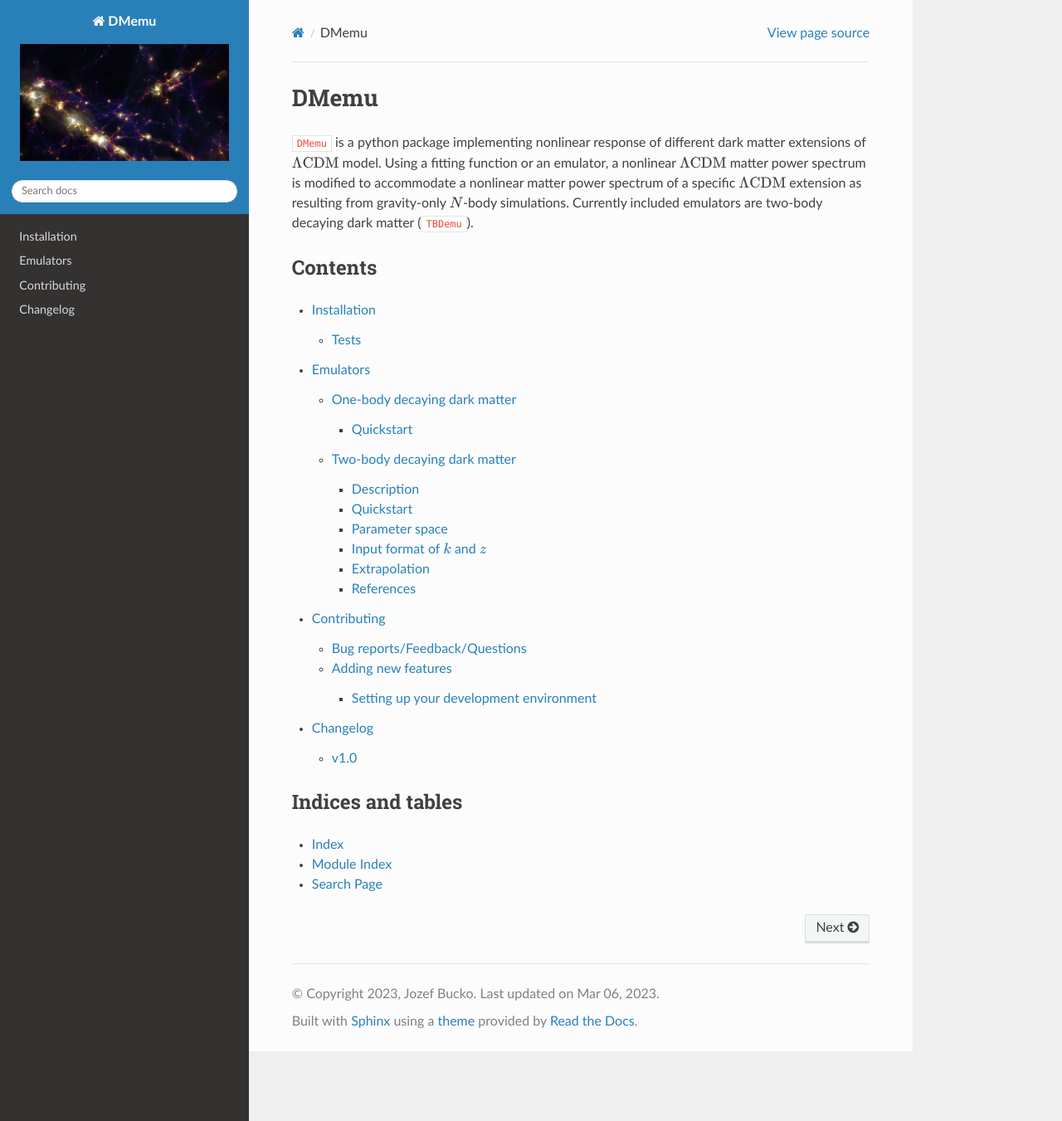
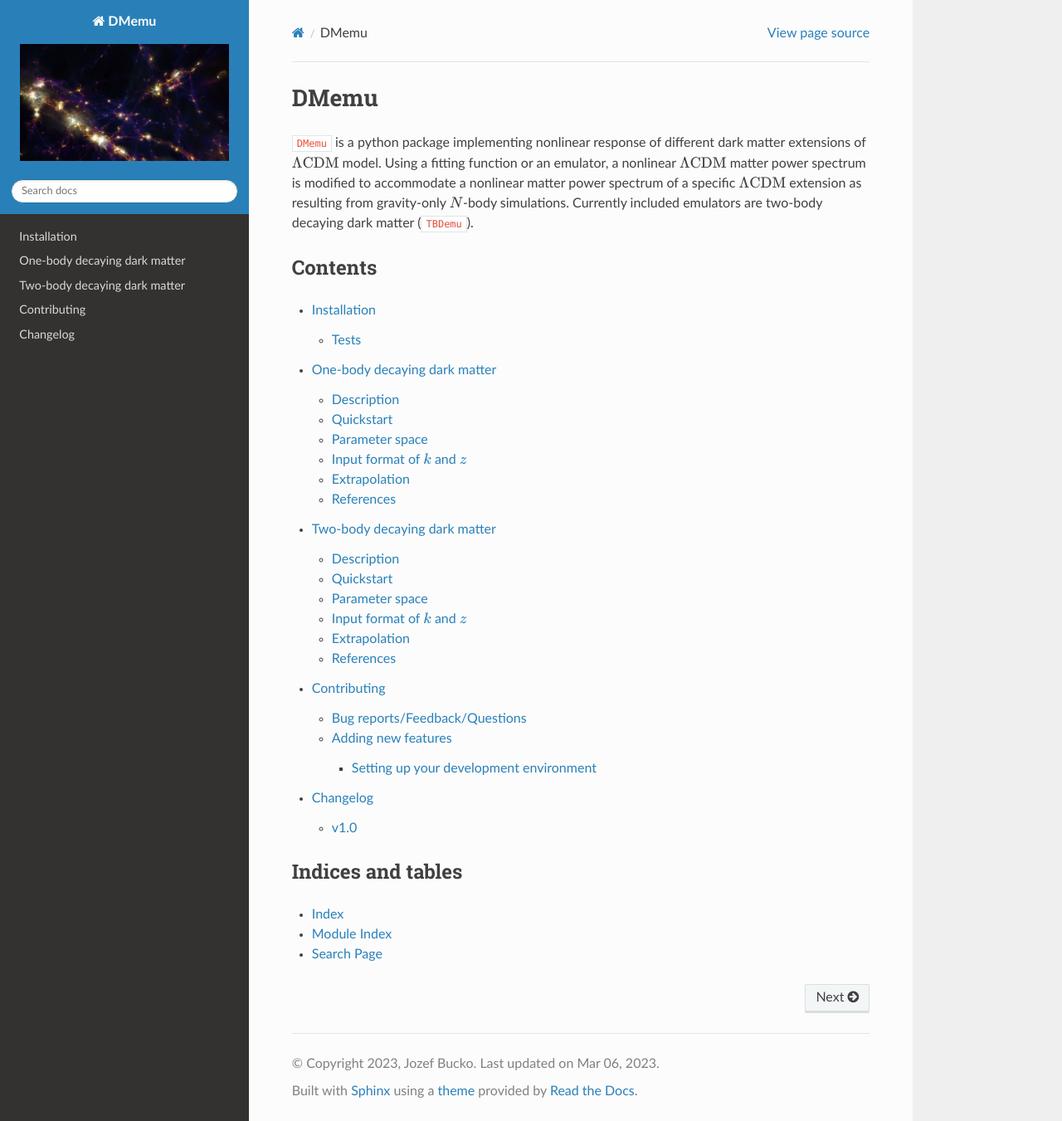
Before and after one commit to jbucko/DMemu, a Sphinx documentation site: the page built from docs/index.rst, in a window 1280 px wide and 1351 px high. Shown: the whole window at 83% size. Built offline with Sphinx 7.4.7 and the Read the Docs theme 2.0.0, drawn with Linux system fonts in a browser that asks for light colours; some of the changed lines change nothing that is shown.

Commit message:
docs reorg

```diff
--- a/docs/index.rst
+++ b/docs/index.rst
@@ -11,7 +11,8 @@ Contents
    :maxdepth: 3
 
    installation
-   emulators
+   one-body
+   two-body
    contributing
    changelog
 
--- /dev/null
+++ b/docs/one-body.rst
@@ -0,0 +1,118 @@
+=============================
+One-body decaying dark matter
+=============================
+
+Description
+^^^^^^^^^^^
+``OBDemu`` is an emulator implementing a fitting formulae predicting nonlinear matter power spectra in the presence of one-body decays within the dark sector. The decays are described by a decay rate :math:`\Gamma` (in 1/Gyr) and a fraction of decaying dark matter :math:`f` inside the total dark matter abundance: :math:`f=\Omega_{\rm m, decaying}/\Omega_{\rm m, total}`. The ``OBDemu`` emulator is built based on gravity-only :math:`N`-body simulations run by ``Pkdgrav3`` code [#]_. The emulator predicts
+
+.. math::
+
+    \mathcal{S}^{\Gamma,f}_{\rm DDM}(k,z) = P^{\Gamma,f}_{\rm DDM}(k,z)/P_{\Lambda \rm CDM}(k,z),
+
+
+thus a ratio of nonlinear matter power spectrum in the scenario including dark matter decays and (nonlinear) :math:`\Lambda \rm CDM` matter power spectrum. For more details and the specific shape of fitting functions, see Ref. [#]_.
+
+Quickstart
+^^^^^^^^^^
+
+.. code-block:: python3
+
+    import numpy as np
+    import DMemu
+    import matplotlib.pyplot as plt
+
+    # load emulator
+    emul = DMemu.OBDemu()
+
+    # predict suppressions between kmin and kmax for a single redshift
+    kmin = 1e-2 # h/Mpc
+    kmax = 12 # h/Mpc
+    ks = np.logspace(np.log10(kmin),np.log10(kmax),1000)
+    zs = 0.0
+    Omega_b = 0.049
+    Omega_m = 0.315
+    h = 0.67
+
+    for gamma_decay in [1/100,1/50,1/32]:
+        f = 1.0
+        pks = emul.predict(ks,zs,gamma_decay,f,Omega_b,Omega_m,h)
+        # plot
+        plt.semilogx(ks,pks,label = r'$\Gamma^{-1} = %.0f$ Gyr'%(1.0/gamma_decay))
+
+    plt.legend()
+    plt.xlabel('k [h/Mpc]')
+    plt.ylabel(r'$P_{\rm DDM}/P_{\Lambda \rm CDM}$')
+    plt.tight_layout()
+    plt.show()
+
+.. figure:: ../examples/obdemu_example.jpeg
+   :width: 65%
+
+Parameter space
+^^^^^^^^^^^^^^^
+The analytical fitting formulae can be easily and naturally extrapolated, however, their precision have been tested in the following domain:
+
+- decay rate: :math:`\Gamma \in [0,1/31.6]` Gyr :math:`^{-1}`
+- fraction of 1bDDM: :math:`f \in [0,1]`
+- scales: :math:`k < 10` 1/Mpc
+- redshifts: :math:`z < 1.0`
+- baryonic abundance :math:`\omega_b \in [0.019,0.026]`
+- matter abundance :math:`\omega_m \in [0.09,0.28]`
+- hubble parameter :math:`h \in [0.6,0.8]`
+
+
+Input format of :math:`k` and :math:`z`
+^^^^^^^^^^^^^^^^^^^^^^^^^^^^^^^^^^^^^^^^^^^
+#. **Single value of** :math:`k` **and** :math:`z`:
+
+    .. code-block:: python3
+
+        k = 0.10 # in h/Mpc
+        z = 0.0
+        pks = emul.predict(k,z,gamma_decay,fraction)
+
+    Provides a single suppression value.
+
+#. **Single value of** :math:`z` **for multiple scales** :math:`k`:
+
+    .. code-block:: python3
+
+        k = np.logspace(-2,0,10) # in h/Mpc
+        z = 0.0
+        pks = emul.predict(k,z,gamma_decay,fraction)
+
+    Provides a list of suppressions at desired scales for a single redshift :math:`z`.
+
+#. **Single value of** :math:`k` **for multiple redshifts** :math:`z`:
+
+    .. code-block:: python3
+
+        k = 0.10 # in h/Mpc
+        z = np.array([0.0,1.0,2.0])
+        pks = emul.predict(k,z,gamma_decay,fraction)
+
+    Provides a list of suppressions at a given scale for all redshift values :math:`z`.
+
+#. **Multiple scales** :math:`k` **for multiple redshifts** :math:`z`:
+
+    .. code-block:: python3
+
+        k = np.array([0.1,0.5,1.0]) # in h/Mpc
+        z = np.array([0.0,1.0,2.0])
+        pks = emul.predict(k,z,gamma_decay,fraction)
+
+The above code provides three suppression values, first for :math:`k=0.1` and :math:`z=0.0`, second for :math:`k=0.5` and :math:`z=1.0` and last for :math:`k=1.0` and :math:`z=2.0`. The code checks that the lengths of both array are equal.
+
+Extrapolation
+^^^^^^^^^^^^^
+
+Extrapolation for :math:`\Gamma`, :math:`f` and :math:`z` is naturally provided by the fitting formulae but the precision is not guaranteed. A warning will show up as soon as the input value falls outside of the emulator's domain.
+
+
+
+References
+^^^^^^^^^^
+
+.. [#] Potter, D., Stadel, J. & Teyssier, R. PKDGRAV3: beyond trillion particle cosmological simulations for the next era of galaxy surveys. Comput. Astrophys. 4, 2 (2017). https://doi.org/10.1186/s40668-017-0021-1
+.. [#] Hubert J., Schneider A., Potter D., Stadel J., & Giri S.K. (2021). Decaying dark matter: simulations and weak-lensing forecast. IOP Publishing, 2021(10), 040.
--- a/docs/emulators.rst
+++ b/docs/two-body.rst
@@ -1,18 +1,7 @@
-=========
-Emulators
-=========
+=============================
+Two-body decaying dark matter
+=============================
 
-One-body decaying dark matter
------------------------------
-
-To be added soon...
-
-Quickstart
-^^^^^^^^^^
-
-
-Two-body decaying dark matter
------------------------------
 
 Description
 ^^^^^^^^^^^
```
Also changed, not shown: 3 other files.
